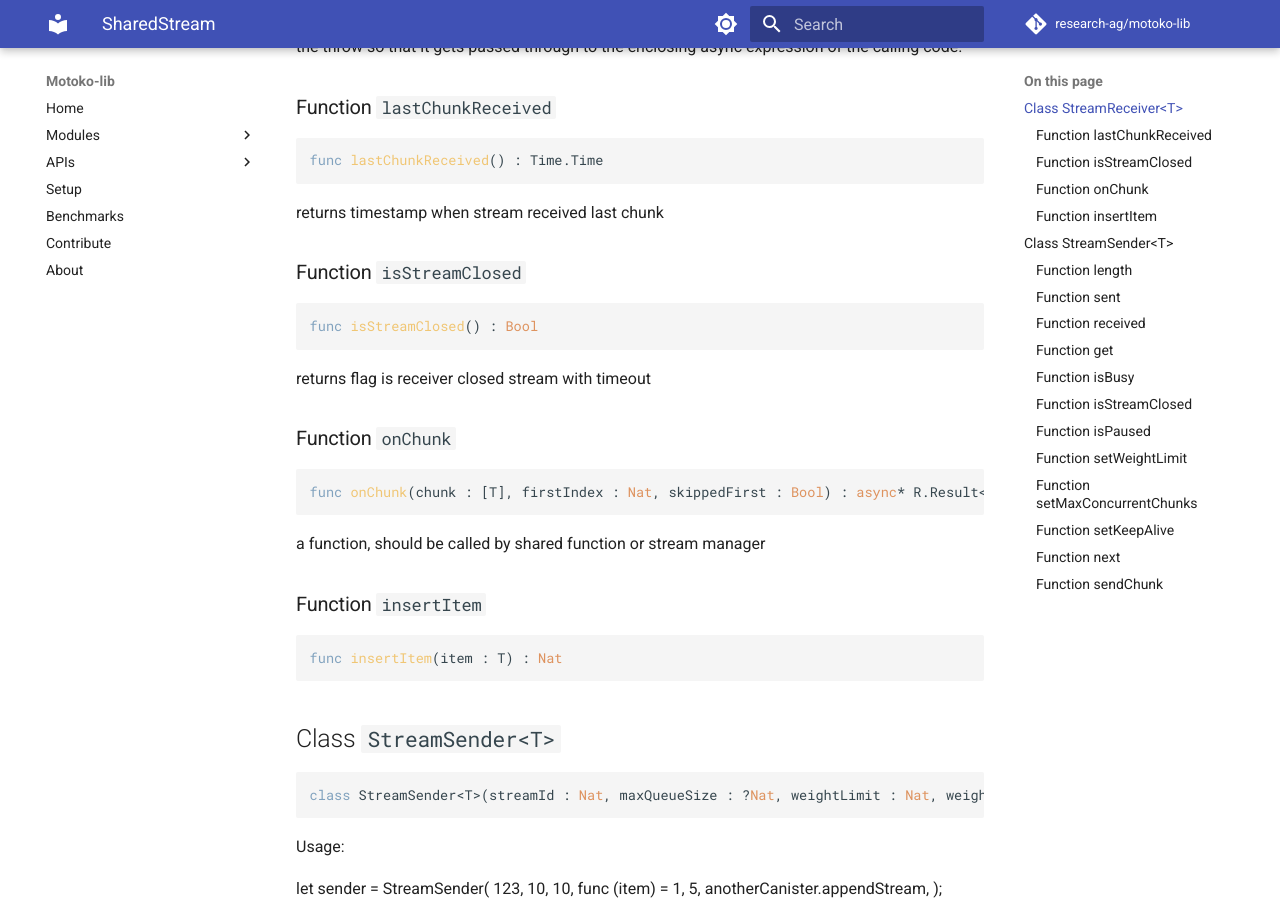
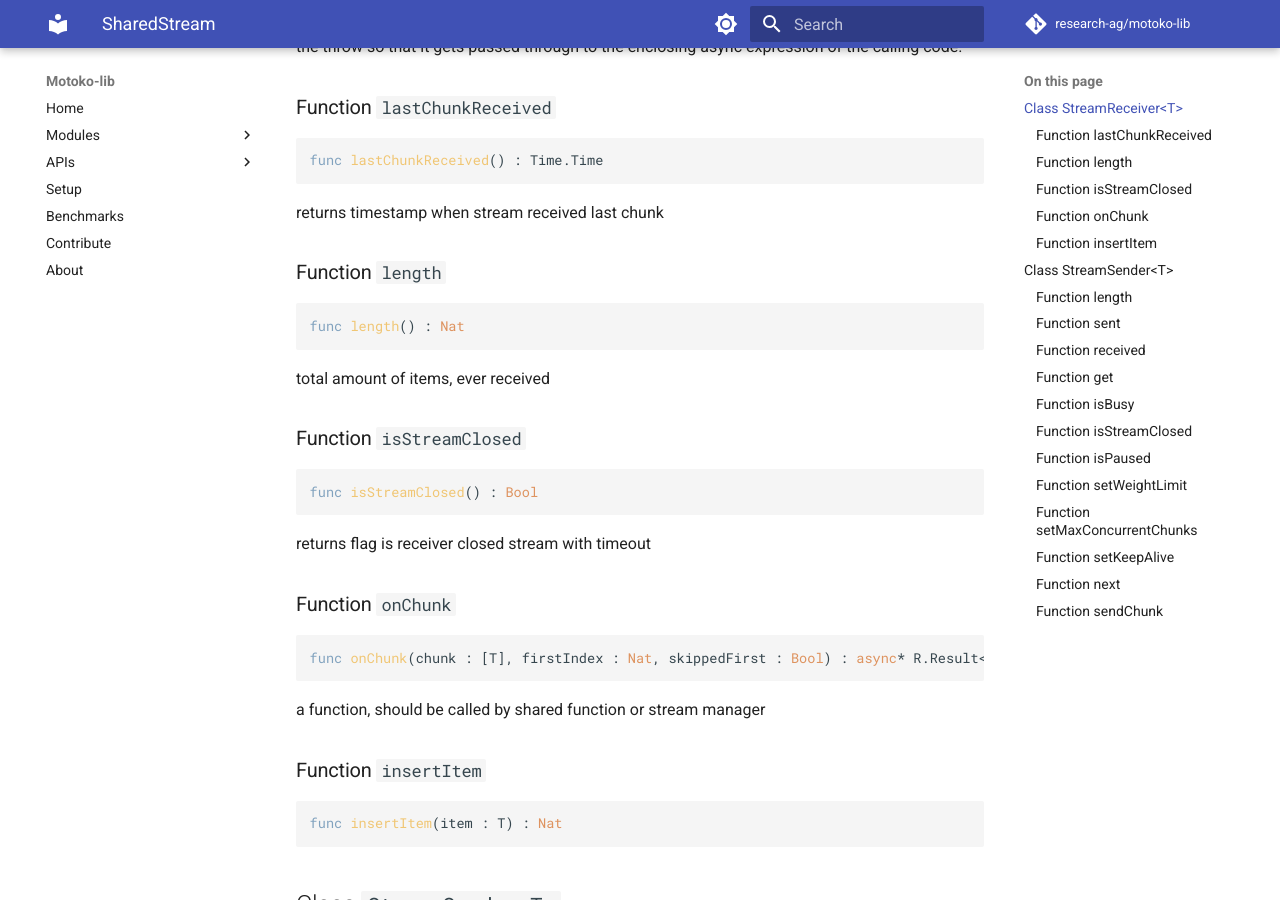
Before and after one commit to research-ag/motoko-lib, an MkDocs documentation site: the page built from docs/modoc/SharedStream.md, in a window 1280 px wide and 900 px high, scrolled down 486 px. Built offline with MkDocs 1.6.1 and Material for MkDocs 9.7.7, drawn with Linux system fonts in a browser that asks for light colours; comment, search, counter and statistics services are not loaded.

Commit message:
Updated documentation

````diff
--- a/docs/modoc/SharedStream.md
+++ b/docs/modoc/SharedStream.md
@@ -30,6 +30,14 @@ func lastChunkReceived() : Time.Time
 ```
 
 returns timestamp when stream received last chunk
+
+
+### Function `length`
+``` motoko
+func length() : Nat
+```
+
+total amount of items, ever received
 
 
 ### Function `isStreamClosed`
````
